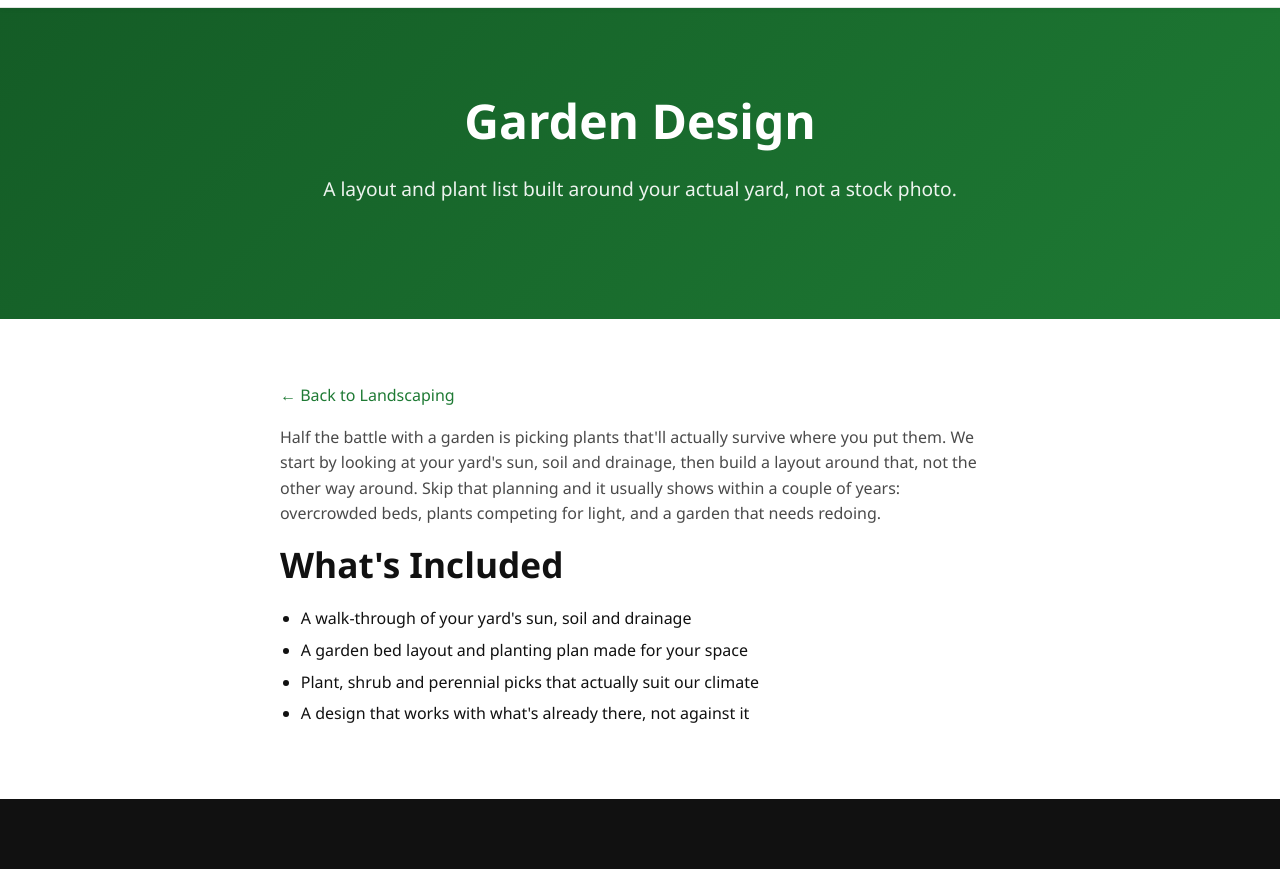
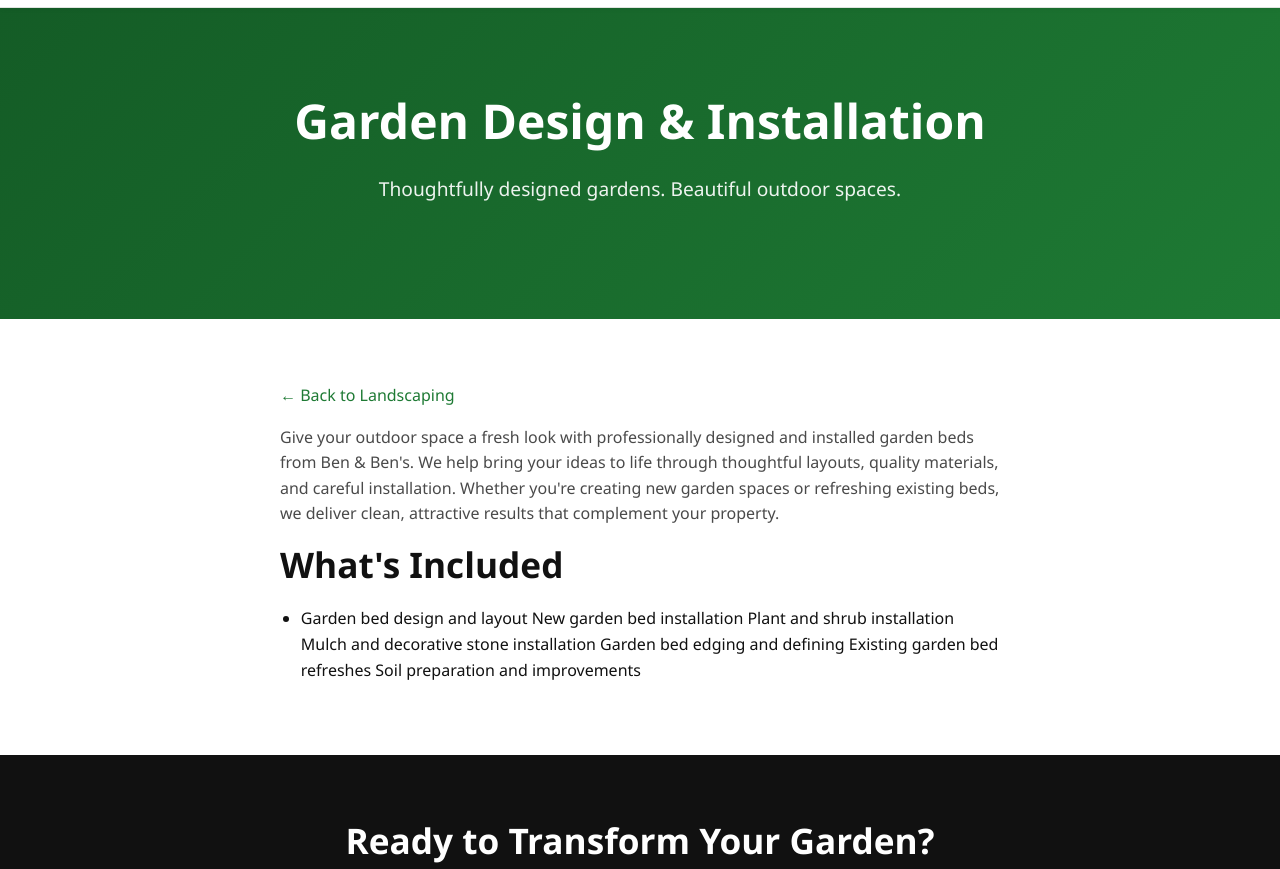
Before and after one commit to leadvstats/ben-and-bens-website, an Eleventy site: page src/services/garden-design.njk in a window 1280 px wide. Shown: the part 65-934 px from the top of the page. Built offline with nearby package versions, Linux system fonts and the light colour scheme; Eleventy itself is replaced by a stand-in of ours; files that its build step writes are made by us from their sources.

Commit message:
Update Individual Service Pages “garden-design”

```diff
--- a/src/services/garden-design.njk
+++ b/src/services/garden-design.njk
@@ -1,23 +1,33 @@
 ---
 layout: service-layout.njk
 permalink: /garden-design.html
-title: "Garden Design | Ben & Ben's Property Services"
-description: "Custom garden design and planting plans tailored to your space, sunlight and style. Serving Halifax. Call for a free quote."
-ogTitle: "Garden Design | Ben & Ben's Property Services"
-ogDescription: "Custom garden layouts and planting plans that suit your space."
+title: Garden Design & Installation Halifax | Ben & Ben's
+description: Professional garden design and installation in Halifax and
+  surrounding areas. From garden beds and planting to mulch and landscape
+  improvements.
+ogTitle: Garden Design & Installation Halifax | Ben & Ben's
+ogDescription: Professional garden design and installation in Halifax and
+  surrounding areas. From garden beds and planting to mulch and landscape
+  improvements.
 serviceType: Garden Design
-schemaDescription: "Custom garden layouts and planting plans tailored to your space, sunlight and style."
-
-heroHeading: Garden Design
-heroText: "A layout and plant list built around your actual yard, not a stock photo."
+schemaDescription: Custom garden layouts and planting plans tailored to your
+  space, sunlight and style.
+heroHeading: Garden Design & Installation
+heroText: Thoughtfully designed gardens. Beautiful outdoor spaces.
 backLabel: Back to Landscaping
 backHref: landscaping.html
-intro: "Half the battle with a garden is picking plants that'll actually survive where you put them. We start by looking at your yard's sun, soil and drainage, then build a layout around that, not the other way around. Skip that planning and it usually shows within a couple of years: overcrowded beds, plants competing for light, and a garden that needs redoing."
+intro: Give your outdoor space a fresh look with professionally designed and
+  installed garden beds from Ben & Ben's. We help bring your ideas to life
+  through thoughtful layouts, quality materials, and careful installation.
+  Whether you're creating new garden spaces or refreshing existing beds, we
+  deliver clean, attractive results that complement your property.
 includedItems:
-  - "A walk-through of your yard's sun, soil and drainage"
-  - "A garden bed layout and planting plan made for your space"
-  - "Plant, shrub and perennial picks that actually suit our climate"
-  - "A design that works with what's already there, not against it"
-ctaHeading: "Ready to Plan Your Garden?"
-ctaText: "Tell us what you're picturing and we'll help you get there."
+  - Garden bed design and layout    New garden bed installation    Plant and
+    shrub installation    Mulch and decorative stone installation    Garden bed
+    edging and defining    Existing garden bed refreshes    Soil preparation and
+    improvements
+ctaHeading: Ready to Transform Your Garden?
+ctaText: Whether you're planning new garden beds or refreshing your existing
+  landscape, get in touch with Ben & Ben's to discuss your project and receive a
+  free quote.
 ---
```
